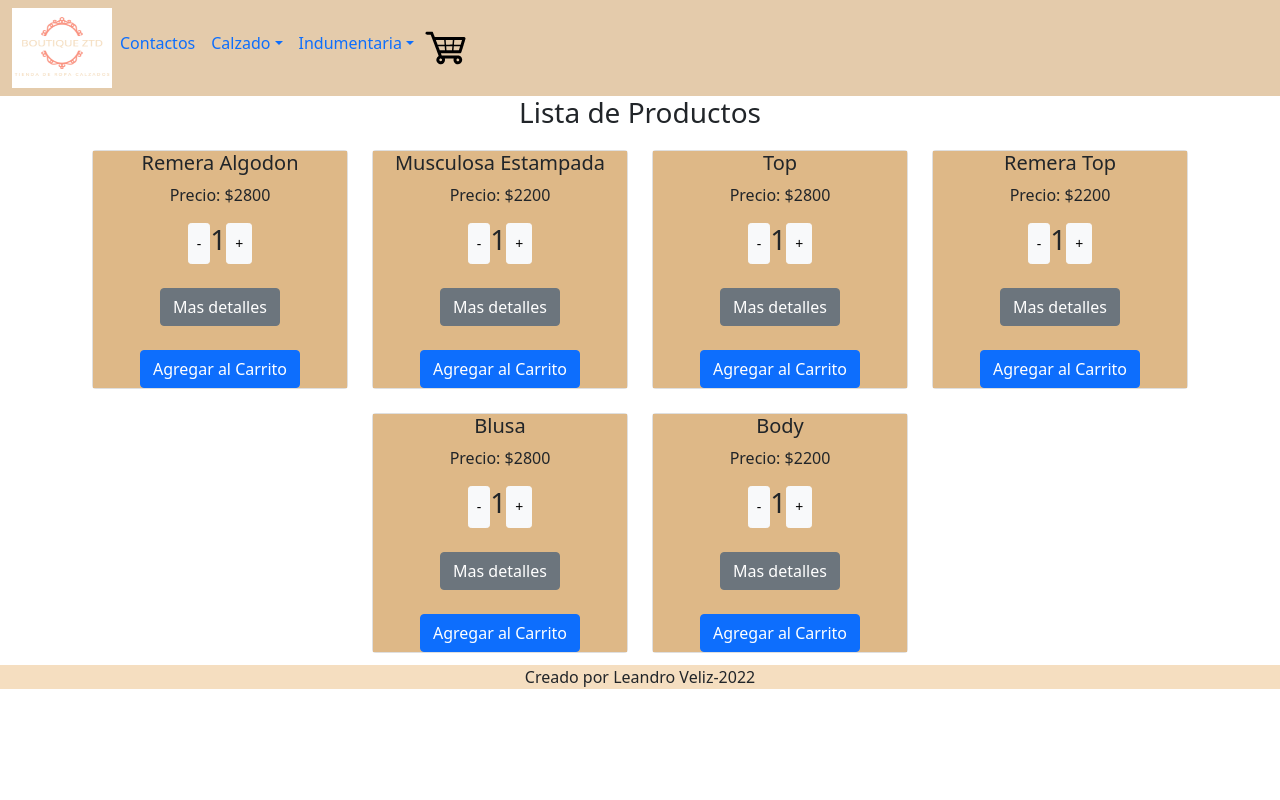
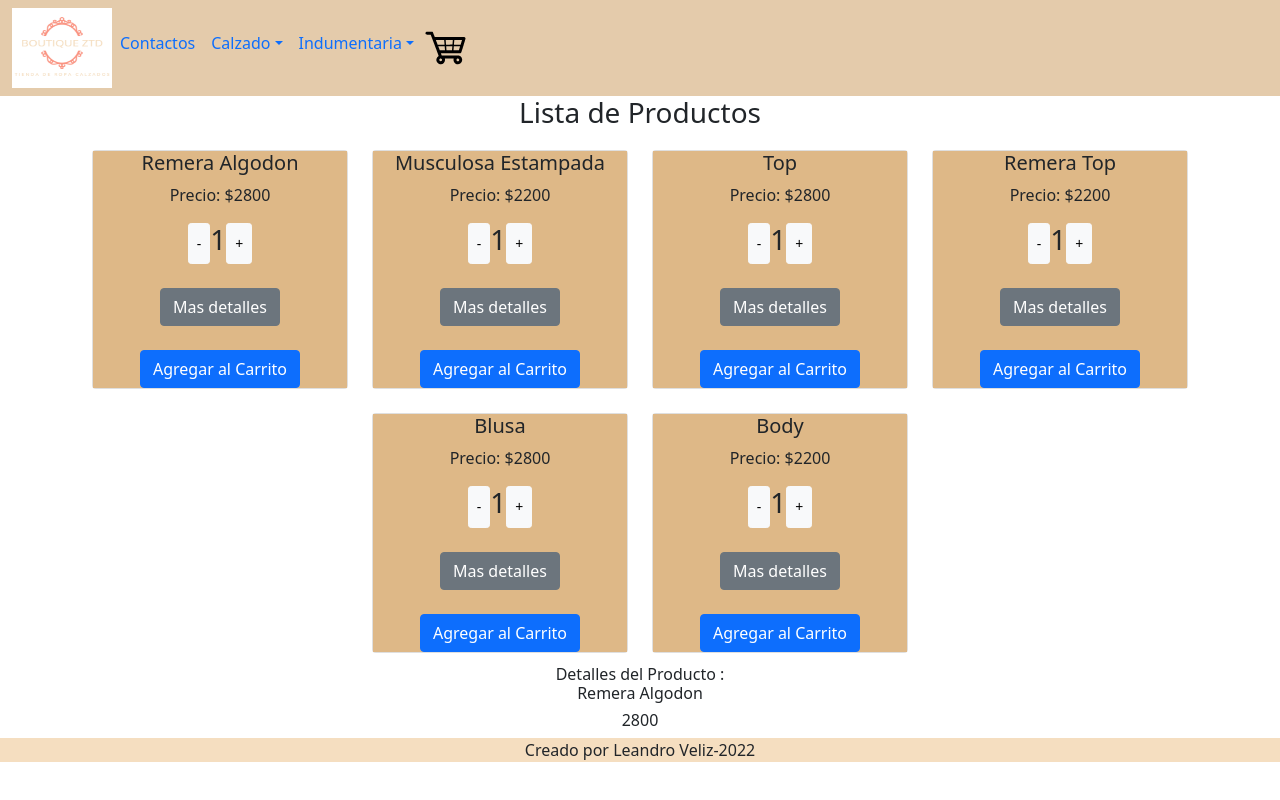
Before and after one commit to leandroveliz/BoutiqueZtd-Veliz, a React (Create React App) app: page / in a window 1280 px wide. Built offline with nearby package versions, Linux system fonts and the light colour scheme.

Commit message:
Se agregan cambios y archivos en el proyecto

```diff
--- a/src/App.js
+++ b/src/App.js
@@ -12,15 +12,10 @@ function App() {
       <header >
         <Navbar />
       </header>
-      <body class="color-body">
-
       <div>
       <ItemListContainer />
       <ItemDetailContainer />
-
       </div>
-
-      </body>
       <footer>
       Creado por Leandro Veliz-2022
       </footer>
--- a/src/components/item.js
+++ b/src/components/item.js
@@ -1,7 +1,7 @@
 import React, {useState} from "react";
 import { Card } from "react-bootstrap"
 
-const Item = ({nombre,precio, stock}) =>{
+const Item = ({nombre,precio, stock,imagen}) =>{
     const initial=1;
     const onAdd = (contador) => {
         console.log('Cantidad Agregada',contador)
@@ -32,7 +32,9 @@ const Item = ({nombre,precio, stock}) =>{
             <div>
 
                 <Card style={{ width: '16rem', margin: '12px' }}>
+
                     <Card.Body class="colorCard">
+
                         <Card.Title>{nombre}</Card.Title>
                         <Card.Text>
                             Precio: ${precio}
--- /dev/null
+++ b/src/components/itemDetail.js
@@ -0,0 +1,13 @@
+import React from "react";
+
+const ItemDetail = ({detalleProducto}) =>{
+    const{nombre,precio} = detalleProducto
+    return(
+        <div>
+            <h6>Detalles del Producto : <br /> {nombre}</h6>
+            <p className="h6">{precio}</p>
+        </div>
+    )
+}
+
+export default ItemDetail;
--- a/src/components/itemDetailContainer.js
+++ b/src/components/itemDetailContainer.js
@@ -1,8 +1,23 @@
-import React from "react";
+import React, { useEffect, useState } from "react";
+import { promesa } from "../mocks/api";
+import ItemDetail from "./itemDetail";
 
 const ItemDetailContainer = () => {
+    const[detalleProducto,setDetalleProducto]= useState({})
+    const[cargando,setCargando] = useState (false)
+     useEffect(()=>{
+         setCargando(true)
+         promesa
+        .then((resp)=> setDetalleProducto(resp.find((item)=> item.id === '1')))
+        .catch((error) => console.log(error))
+        .finally(()=> setCargando(false))
+
+     },[])
+     console.log(detalleProducto)
     return(
         <div>
+
+            {cargando  ? <p>Cargando...</p> : <ItemDetail detalleProducto={detalleProducto}/> }
 
         </div>
     )
--- a/src/components/itemList.js
+++ b/src/components/itemList.js
@@ -9,7 +9,7 @@ const ItemList = ({listaProductos}) =>{
 
         <div>
         <div class="moverProducto">
-            { listaProductos.map((item => <Item nombre={item.nombre} precio={item.precio} id={item.id} descripcion={item.descripcion} stock={item.stock} key={item.id}/>))}
+            { listaProductos.map((item => <Item nombre={item.nombre} precio={item.precio} id={item.id} imagen={item.imagen}descripcion={item.descripcion} stock={item.stock} key={item.id}/>))}
         </div>
         </div>
     );
--- a/src/components/itemListContainer.js
+++ b/src/components/itemListContainer.js
@@ -1,4 +1,3 @@
-import { computeStyles } from '@popperjs/core';
 import React,{useEffect,useState}from 'react';
 import ItemList from "./itemList";
 import { promesa } from '../mocks/api';
@@ -10,7 +9,8 @@ const ItemListContainer = () => {
 
     useEffect(()=>{
         setCargando(true)
-        promesa.then((resp)=> setListaProductos(resp))
+        promesa
+        .then((resp)=> setListaProductos(resp))
         .catch((error) => console.log(error))
         .finally(()=> setCargando(false))
     },[]);
--- a/src/mocks/api.js
+++ b/src/mocks/api.js
@@ -1,54 +1,60 @@
 const productos = [
     {
         nombre:'Remera Algodon',
-        id:1,
+        id:'1',
         descripcion:'Remera de algodon estampada',
         precio:2800,
+        categoria:'Remera',
         stock:15,
 
 
     },
     {
         nombre:'Musculosa Estampada',
-        id:2,
+        id:'2',
         descripcion:'Musculosa de algodon estampada',
         precio:2200,
+        categoria:'Remera',
         stock:10,
 
 
     },
     {
         nombre:'Top',
-        id:3,
+        id:'3',
         descripcion:'Top con bordados y lentejuelas',
         precio:2800,
-        stock:15,
+        categoria:'Remera',
+        stock:12,
 
 
     },
     {
         nombre:'Remera Top',
-        id:4,
+        id:'4',
         descripcion:'remera top con hombro descubiertos',
         precio:2200,
-        stock:10,
+        categoria:'Remera',
+        stock:18,
 
 
     },
     {
         nombre:'Blusa',
-        id:5,
+        id:'5',
         descripcion:'Blusa tejida en color blanco',
         precio:2800,
-        stock:15,
+        categoria:'Remera',
+        stock:8,
 
     },
     {
         nombre:'Body',
-        id:6,
+        id:'6',
         descripcion:'Body Minnie de encaje',
         precio:2200,
-        stock:10,
+        categoria:'Remera',
+        stock:6,
 
     }
 ];
```
